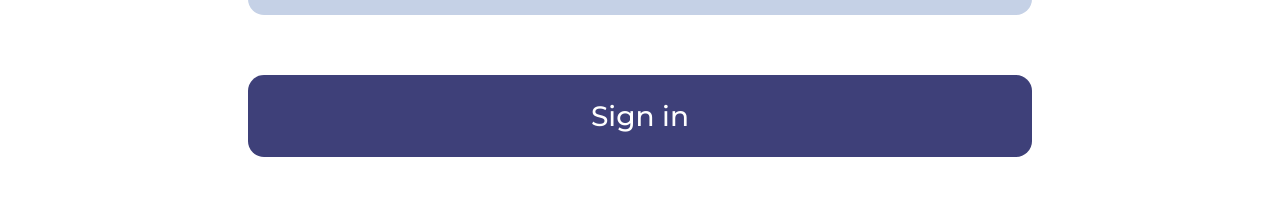
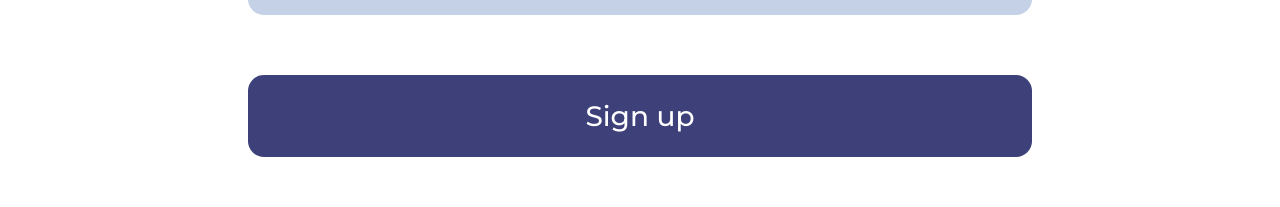
Before and after one commit to JhoellOpeyemi/get-hostel, a React (Create React App) app: page /signup in a window 1280 px wide. Shown: the part 818-1025 px from the top of the page. Built offline with nearby package versions, Linux system fonts and the light colour scheme.

Commit message:
edited sign up button

```diff
--- a/src/components/pages/SignUp.js
+++ b/src/components/pages/SignUp.js
@@ -31,7 +31,7 @@ const SignUp = () => {
             id="password-input"
           />
           <button type="submit" className="form-btn">
-            Sign in
+            Sign up
           </button>
         </form>
         <p className="account-prompt">
```
